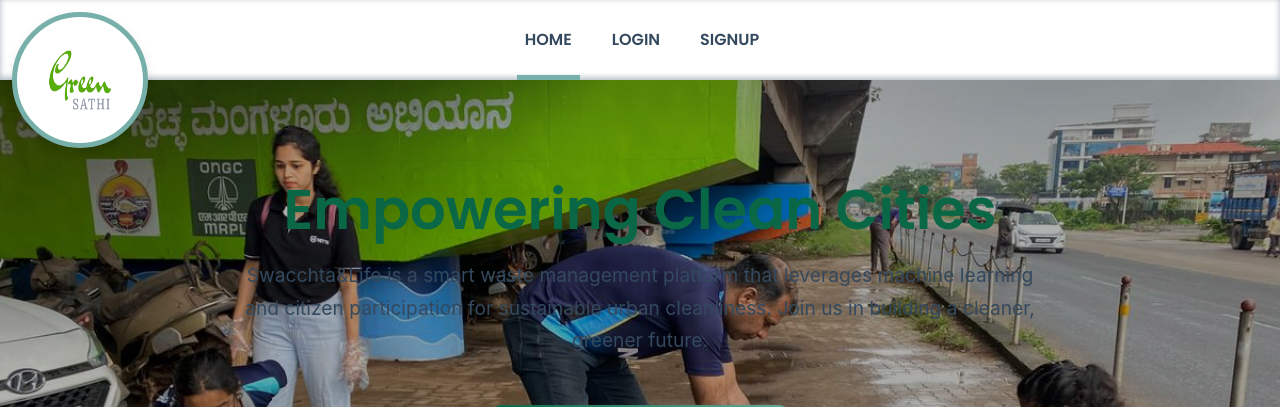
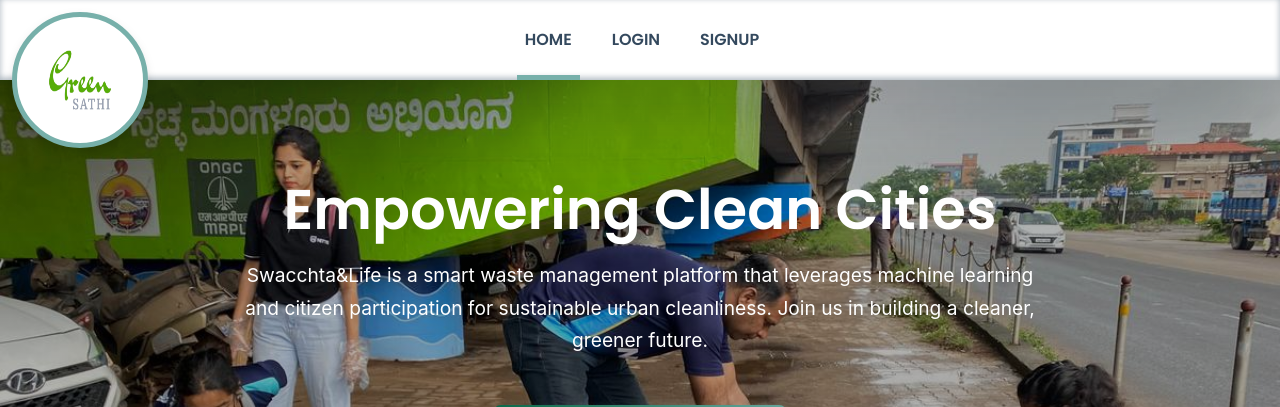
Before and after one commit to NinadWalke/SwacchtaAndLiFE, a React (Create React App) app in the folder frontend/: page / in a window 1280 px wide. Shown: the top 407 px of the page. Built offline with nearby package versions, Linux system fonts and the light colour scheme; no server answers.

Commit message:
flag: post eval-1 flag. beginning post-eval-1 development

```diff
--- a/frontend/src/pages/home/Home.jsx
+++ b/frontend/src/pages/home/Home.jsx
@@ -115,8 +115,8 @@ export default function Home() {
       <section className="home__hero" style={inlineHeroStyle}>
         <div className="home__hero-content">
           {/* SEO Improvement: Using h1 for the primary page title */}
-          <h1 className="home__hero-title">Empowering Clean Cities</h1>
-          <p className="home__hero-subtitle">
+          <h1 className="home__hero-title" style={{color: "white"}}>Empowering Clean Cities</h1>
+          <p className="home__hero-subtitle" style={{color: "white"}}>
             Swacchta&Life is a smart waste management platform that leverages
             machine learning and citizen participation for sustainable urban
             cleanliness. Join us in building a cleaner, greener future.
--- a/frontend/src/pages/subadmin/OfficialsDashboard.jsx
+++ b/frontend/src/pages/subadmin/OfficialsDashboard.jsx
@@ -349,14 +349,14 @@ export default function OfficialsDashboard() {
                               ? openOspSelection(r._id)
                               : toggleStatusDB(r._id)
                           }
-                          disabled={loading}
+                          disabled={loading | r.status === "allotted"}
                         >
                           {loading
                             ? "Processing"
                             : r.status === "pending"
                             ? "Allot Report"
                             : r.status === "allotted"
-                            ? "Mark Resolved"
+                            ? "Report Allotted"
                             : "Close Report"}
                         </button>
                       </td>
```
Also changed, not shown: 1 other file (tests, documents, lock files or other folders).
